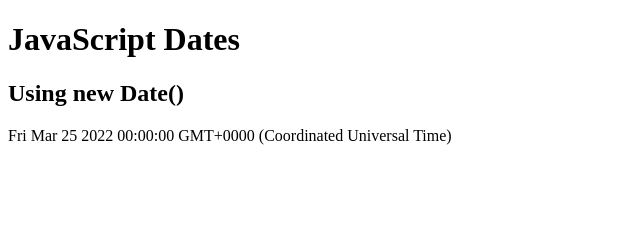
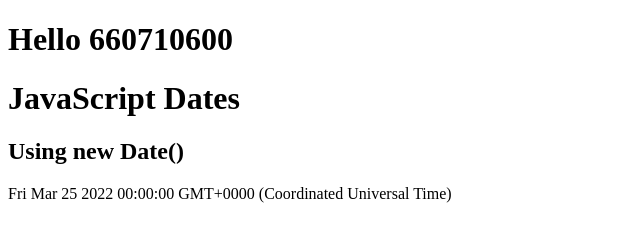
Before and after one commit to 660710600/517101_600, a plain HTML site: page index.html in a window 1280 px wide. Shown: the whole page, without its empty margins (0-640 px from the left). Drawn offline with Linux system fonts and the light colour scheme.

Commit message:
add id and name

```diff
--- a/index.html
+++ b/index.html
@@ -1,7 +1,7 @@
 <!DOCTYPE html>
 <html>
 <body>
-
+<h1>Hello 660710600</h1>
 <h1>JavaScript Dates</h1>
 <h2>Using new Date()</h2>
 
```
